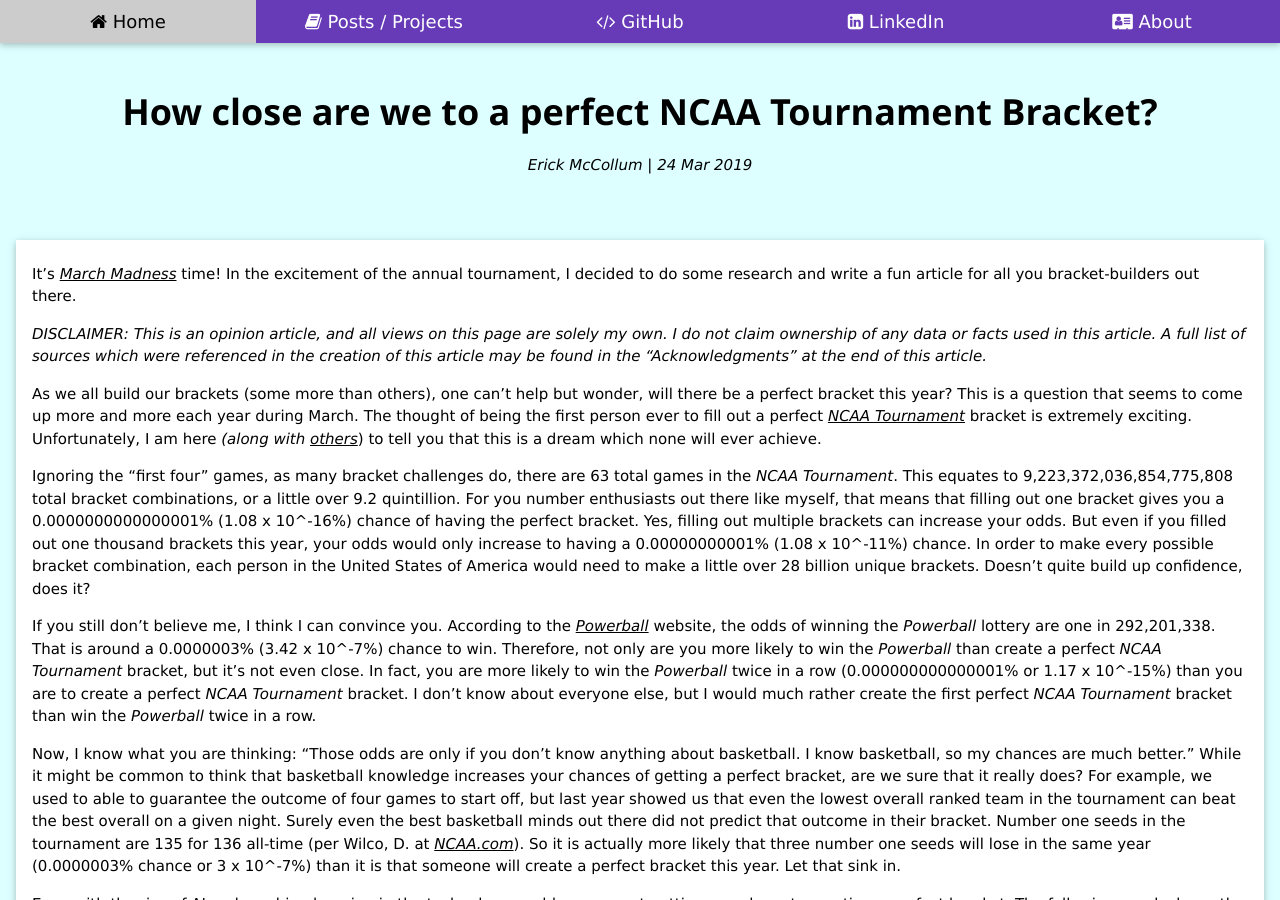
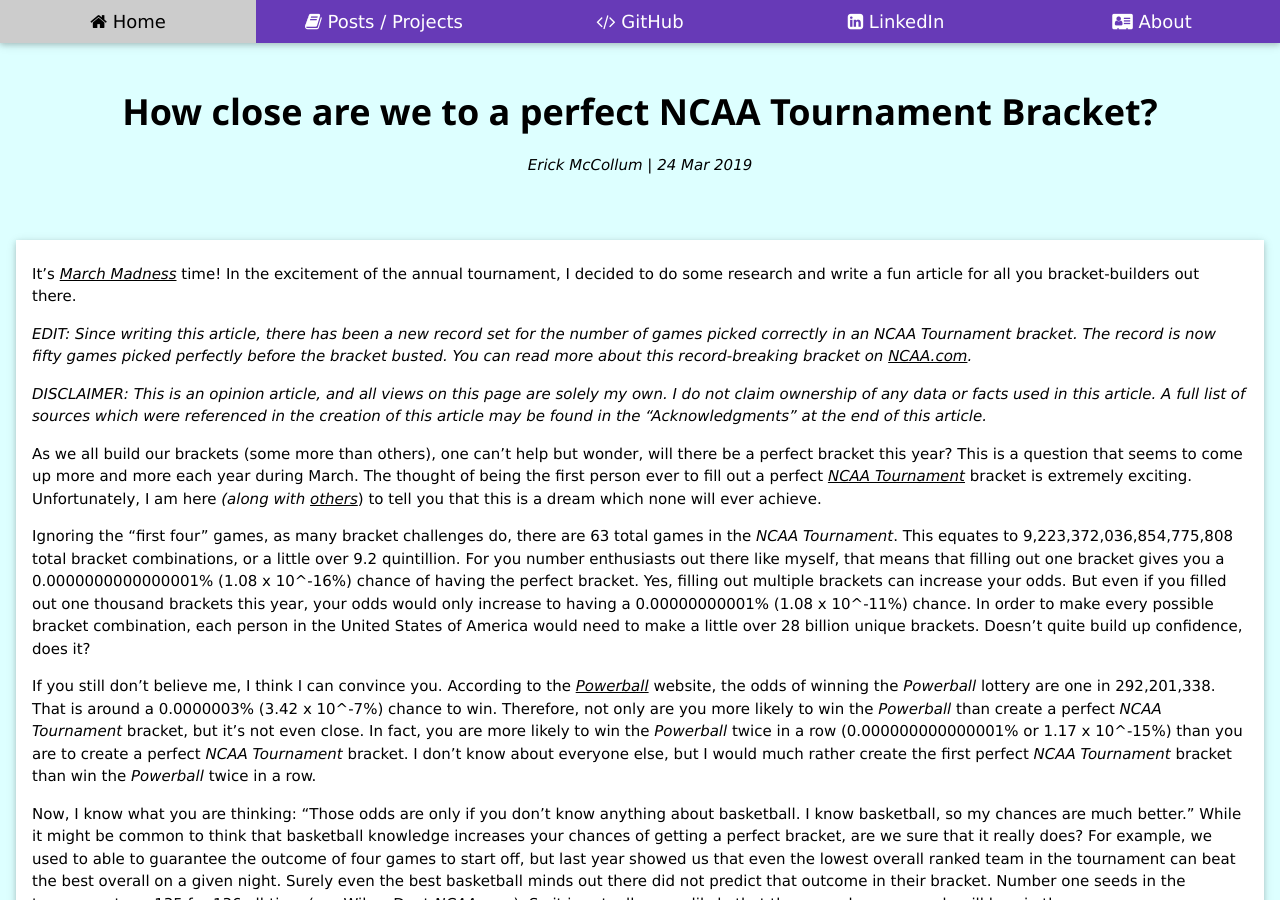
Before and after one commit to frederickm13/frederickm13.github.io, a Jekyll site: the page built from _posts/2019-03-24-HowCloseAreWeToPerfectBracket.md, in a window 1280 px wide and 900 px high. Built offline with Jekyll 4.4.1, drawn with Linux system fonts in a browser that asks for light colours.

Commit message:
Add edit to NCAA article.

```diff
--- a/_posts/2019-03-24-HowCloseAreWeToPerfectBracket.md
+++ b/_posts/2019-03-24-HowCloseAreWeToPerfectBracket.md
@@ -9,6 +9,8 @@ featured: 1
 ---
 
 It's *[March Madness](https://www.ncaa.com/march-madness)* time! In the excitement of the annual tournament, I decided to do some research and write a fun article for all you bracket-builders out there.
+
+*EDIT: Since writing this article, there has been a new record set for the number of games picked correctly in an NCAA Tournament bracket. The record is now fifty games picked perfectly before the bracket busted. You can read more about this record-breaking bracket on [NCAA.com](https://www.ncaa.com/news/basketball-men/bracketiq/2019-03-28/record-breaking-perfect-bracket-busts-game-50-purdues-ot).*
 
 *DISCLAIMER: This is an opinion article, and all views on this page are solely my own. I do not claim ownership of any data or facts used in this article. A full list of sources which were referenced in the creation of this article may be found in the "Acknowledgments" at the end of this article.*
 
```
